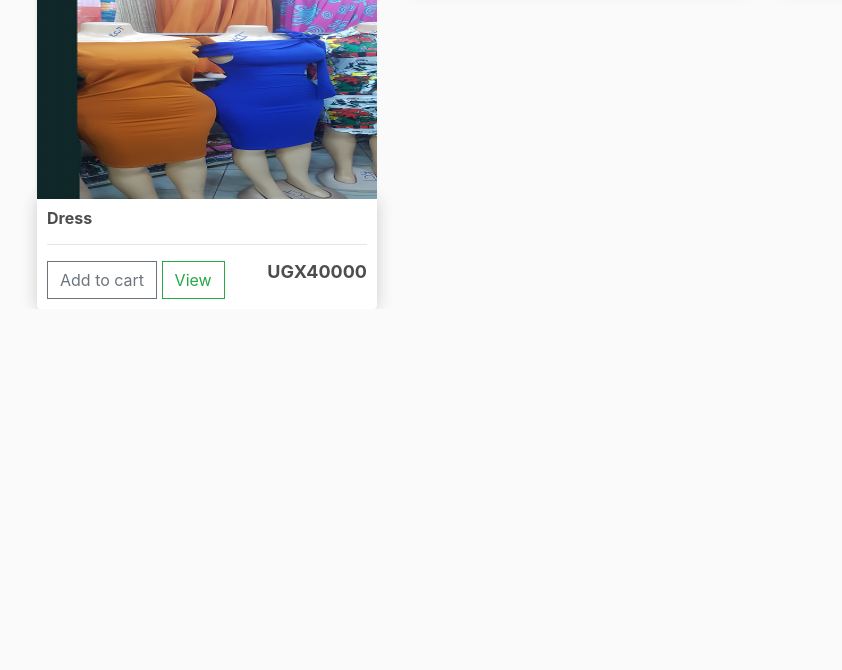
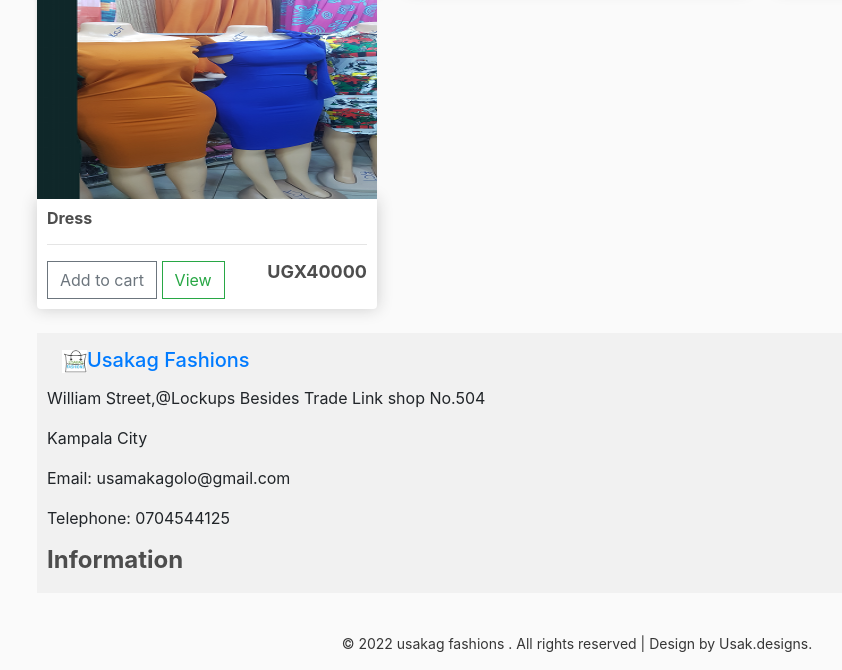
Before and after one commit to ssebadduka/usakag_fashions_modified_v1, a Django app: page / in a window 1280 px wide. Shown: the part 1509-2179 px from the top of the page, without its empty margins (63-905 px from the left). Before the commit the page ends 1818 px from the top, so only its background shows below. Run offline with Django 4.2, Linux system fonts and the light colour scheme; data comes from the database, SQL or seed files in the repository; both versions use the stored data as it was after the commit; some libraries are stand-ins or nearby versions.

Commit message:
Added footer

```diff
--- a/static/css/style.css
+++ b/static/css/style.css
@@ -35,3 +35,31 @@
     overflow: hidden;
     transition: max-height 0.2s ease-out;
   }
+
+
+  /* Style the footer */
+.footer {
+  grid-area: footer;
+  background-color: #f1f1f1;
+  padding: 10px;
+  text-align: left;
+}
+
+
+/* Responsive layout - makes the three columns stack on top of each other instead of next to each other */
+@media (max-width: 600px) {
+  .grid-container  {
+    grid-template-areas:
+    'footer footer footer footer footer footer';
+  }
+}
+
+p.copy-right{
+	margin-top:40px;
+	text-align:center;
+	font-size:14px;
+	color:#363636;
+}
+ p.copy-right a{
+	color:#363636;
+ }
--- a/store/templates/store/checkout.html
+++ b/store/templates/store/checkout.html
@@ -57,8 +57,8 @@
 			  <div class="cart-row">
 		         <div style="flex:2"><img class="row-image" src="{{item.product.imageURL}}"></div>
 		         <div style="flex:2"><p>{{item.product.name}}</p></div>
-		         <div style="flex:1"><p>${{item.product.price}}</p></div>
-		         <div style="flex:1"><p>x{{item.quantity}}</p></div>
+		         <div style="flex:1"><p>{{item.product.price}}</p></div>
+		         <div style="flex:1"><p>{{item.quantity}}</p></div>
 	          </div>
 			  {% endfor %}
 	          <h5>Items:   {{order.get_cart_items}}</h5>
--- a/store/templates/store/index.html
+++ b/store/templates/store/index.html
@@ -89,4 +89,24 @@
         {%endif%}
 
      </div>
+     <br>
+
+     <div class="grid-container">
+      <div class="footer">
+        <h4><a class="navbar-brand" href="{% url 'store' %}"><img id="logo-icon" src="{% static 'images/capture1.png' %}" alt=" " />Usakag Fashions</a></h4>
+          <p>William Street,@Lockups Besides Trade Link shop No.504</p>
+          <p>Kampala City</p>
+          <p>Email: usamakagolo@gmail.com</p>
+          <p>Telephone: 0704544125</p>
+          <div class="text-centre">
+            <h4><b>Information</b></h4>
+          </div>
+
+      </div>
+
+     </div>
+ <div class="text-centre">
+		<p class="copy-right">© 2022 usakag fashions . All rights reserved | Design by <a href="#"> Usak.designs.</a></p>
+</div>
+
 {% endblock content %}
```
Also changed, not shown: db.sqlite3.
